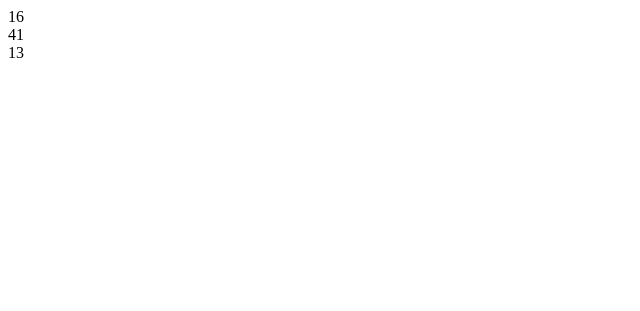
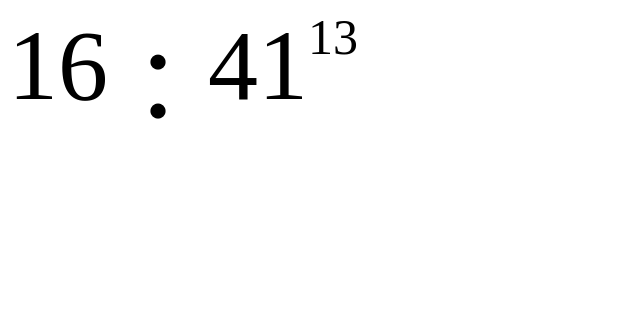
Before and after one commit to i-know-mouse/clock, a plain HTML site: page index.html in a window 1280 px wide. Shown: the whole page, without its empty margins (0-640 px from the left). Drawn offline with nearby package versions, Linux system fonts and the light colour scheme.

Commit message:
Add files via upload

```diff
--- a/index.html
+++ b/index.html
@@ -9,16 +9,32 @@
 <script src="https://code.jquery.com/jquery-3.7.1.min.js"></script>
 
 <style>
+
+#mainTimeSpace {
+	display:flex;
+	font-size: 100px;
+	/*temp code*/
+	width: 500px;
+	height: 300px;
+}
+#sec {
+	font-size: 50px;
+}
+
 </style>
 
 <script>
 <!--
-function setTime () {
+function setTime () {	// 時刻データのセット
 	// 時刻データの取得
 	var Time = new Date();
 	var H = Time.getHours();
 	var M = Time.getMinutes();
 	var S = Time.getSeconds();
+
+	if (H < 10){H = String("0") + H;}
+	if (M < 10){M = String("0") + M;}
+	if (S < 10){S = String("0") + S;}
 
 	// 取得した時刻の出力
 	document.getElementById("hour").innerHTML = H;
@@ -38,10 +54,9 @@ setInterval("setTime()", 1000);
 	<div id="mainTimeSpace">
 		<div id="hour">
 		</div>
+		：
 		<div id="min">
 		</div>
-	</div>
-	<div id="subTimeSpace">
 		<div id="sec">
 		</div>
 	</div>
```
